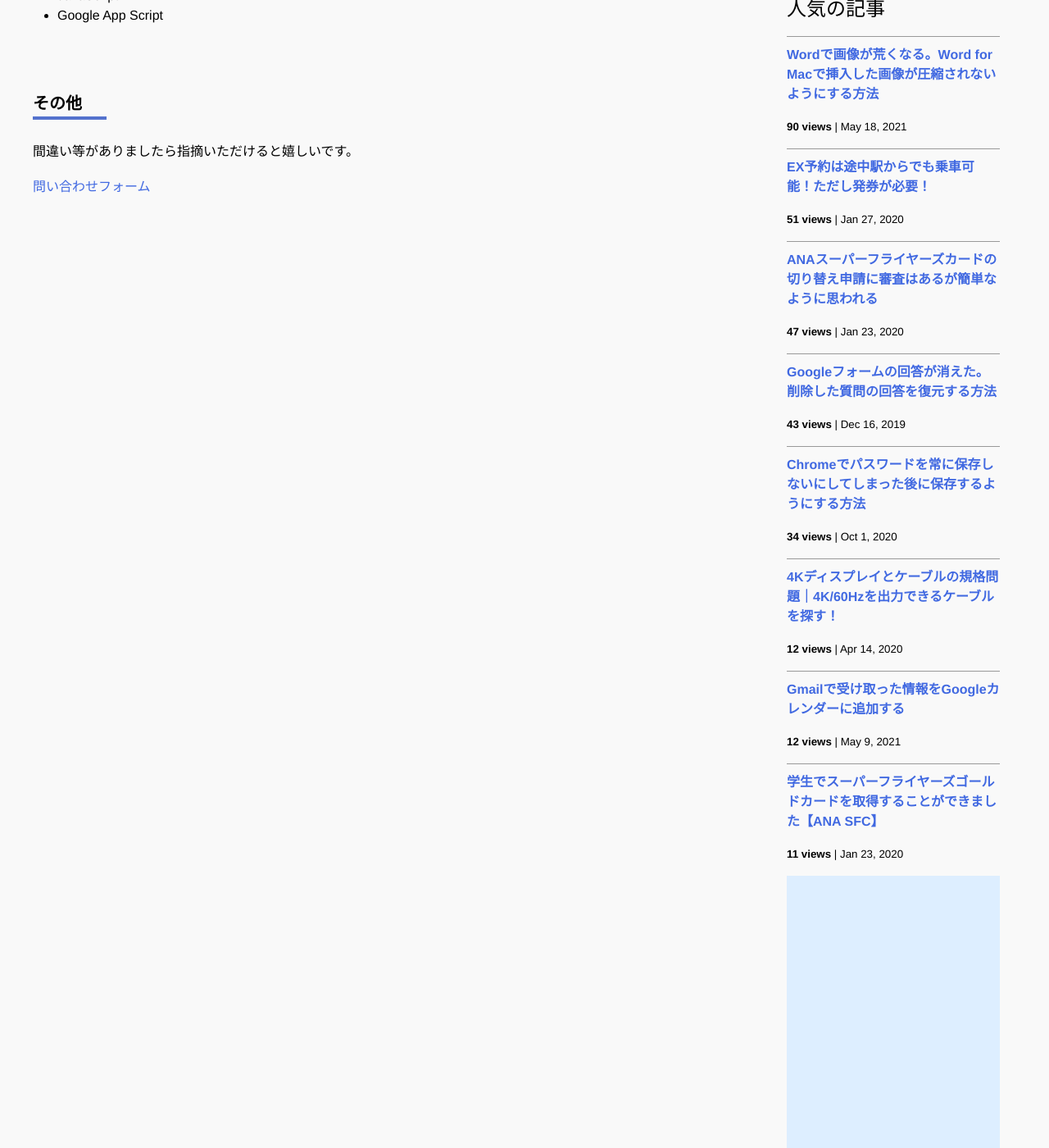
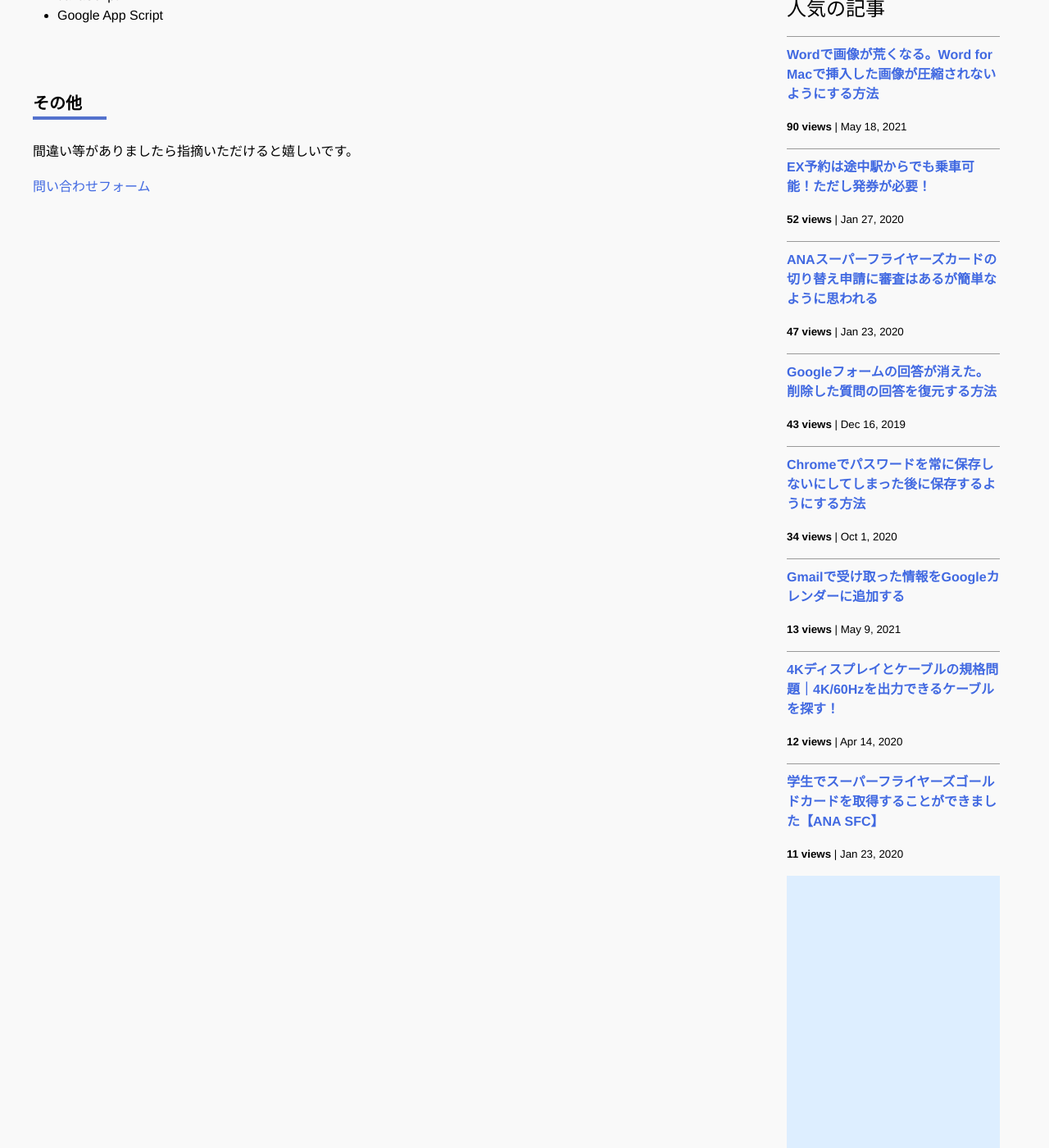
Before and after one commit to iwanaminami/shoyaiwaname, a Jekyll site: the page built from about.markdown, in a window 1280 px wide and 1400 px high, scrolled down 830 px. Shown: the whole window at 82% size. Built offline with Jekyll 4.4.1, drawn with Linux system fonts in a browser that asks for light colours; nearby versions of some CDN libraries; comment, search, counter and statistics services are not loaded.

Commit message:
chore(ga): update _data/popularposts.yml 20260204-1552

```diff
--- a/_data/popularposts.yml
+++ b/_data/popularposts.yml
@@ -1,7 +1,7 @@
 side:
   - view: 90
     url: "/2021/05/18/image-compression-word.html"
-  - view: 51
+  - view: 52
     url: "/2020/01/27/ex-rideontheway.html"
   - view: 47
     url: "/2020/01/23/sfc-judge.html"
@@ -9,9 +9,9 @@ side:
     url: "/2019/12/16/restore-googleform.html"
   - view: 34
     url: "/2020/10/01/googlepassword.html"
+  - view: 13
+    url: "/2021/05/09/gmailtocalendar.html"
   - view: 12
     url: "/2020/04/14/4kcable.html"
-  - view: 12
-    url: "/2021/05/09/gmailtocalendar.html"
   - view: 11
     url: "/2020/01/23/sfcgold.html"
```
